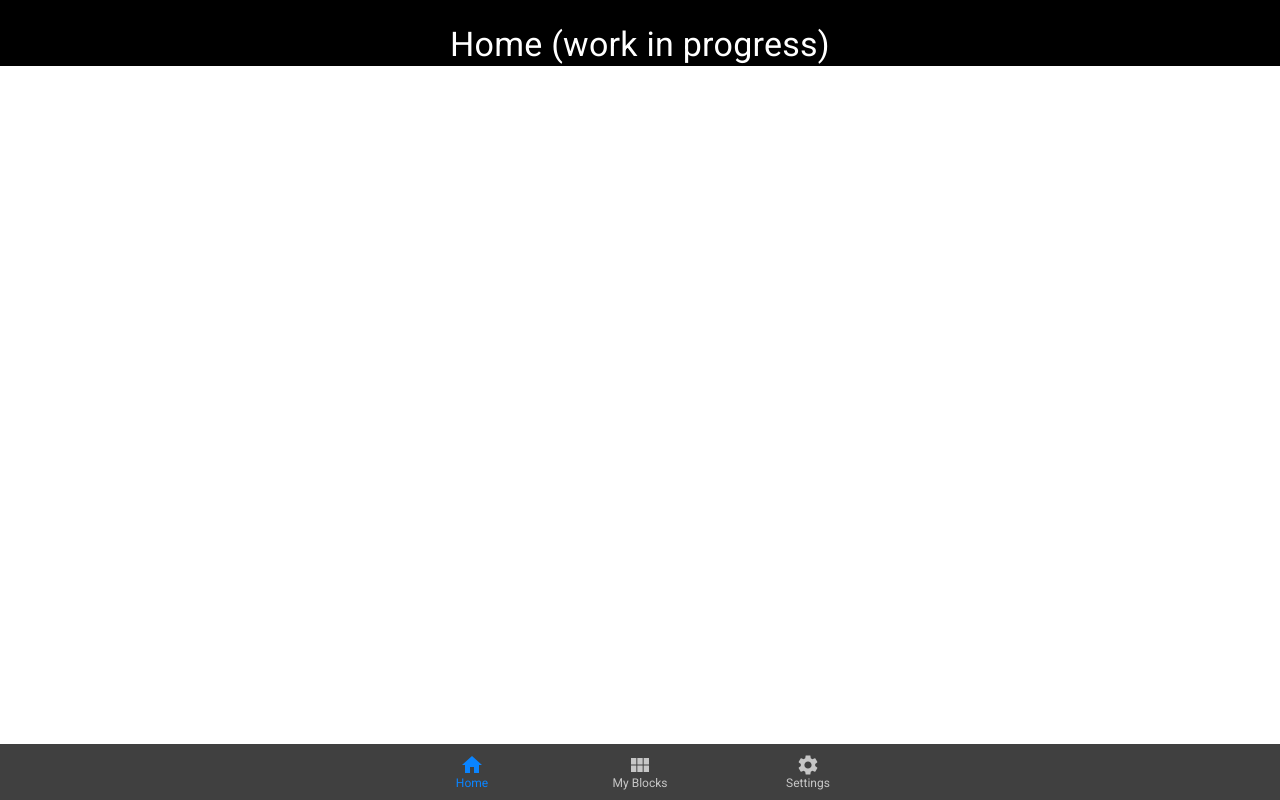
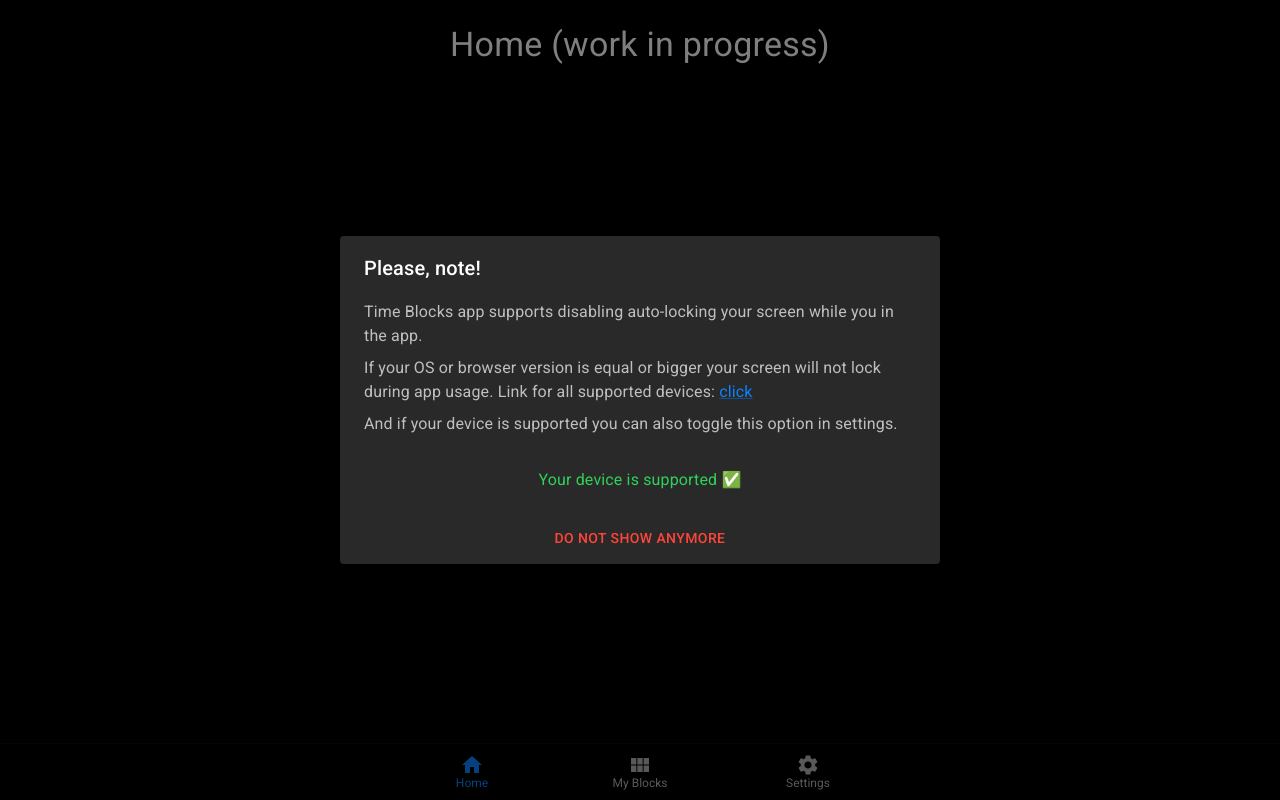
Before and after one commit to Den1Marshall/timeblocks, a React (Vite) app: page / in a window 1280 px wide. Built offline with nearby package versions, Linux system fonts and the light colour scheme; a web font is replaced by a local one.

Commit message:
Added: implemented wakeLock func, persist gate, routing, WakeLockModal, body bg depending on color mode change in App.tsx

```diff
--- a/src/App.tsx
+++ b/src/App.tsx
@@ -1,23 +1,50 @@
 import { FC } from 'react';
-import Home from './pages/Home';
+import MyBlocks from './pages/MyBlocks';
 import { ThemeProvider } from '@emotion/react';
 import makeTheme from './utils/makeTheme';
 import { BrowserRouter, Route, Routes } from 'react-router-dom';
 import Layout from './layouts/Layout';
+import { useSelector } from 'react-redux';
+import { RootState, persistor } from './redux/store';
+import Settings from './pages/Settings';
+import Home from './pages/Home';
+import { PersistGate } from 'redux-persist/integration/react';
+import WakeLockModal from './components/WakeLockModal';
+import doWakeLock, { releaseWakeLock } from './utils/wakeLock';
 
 const App: FC = () => {
-  const theme = makeTheme('dark');
+  const colorMode = useSelector(
+    (state: RootState) => state.colorModeReducer.colorMode
+  );
+  const wakeLockEnabled = useSelector(
+    (state: RootState) => state.wakeLockReducer.enabled
+  );
+
+  document.body.style.backgroundColor = colorMode === 'dark' ? '#000' : '#fff';
+
+  const theme = makeTheme(colorMode);
+
+  if (wakeLockEnabled) {
+    doWakeLock();
+  } else {
+    releaseWakeLock();
+  }
   return (
+    <PersistGate persistor={persistor}>
       <ThemeProvider theme={theme}>
         <BrowserRouter>
           <Routes>
             <Route path='/' element={<Layout />}>
-            <Route index element={<Home />}></Route>
-            <Route path='*' element={<Home />}></Route>
+              <Route index element={<Home />} />
+              <Route path='/my-blocks' element={<MyBlocks />} />
+              <Route path='/settings' element={<Settings />} />
+              <Route path='*' element={<MyBlocks />} />
             </Route>
           </Routes>
         </BrowserRouter>
+        <WakeLockModal />
       </ThemeProvider>
+    </PersistGate>
   );
 };
 
```
Lines whose indentation alone changed are shown as unchanged.
